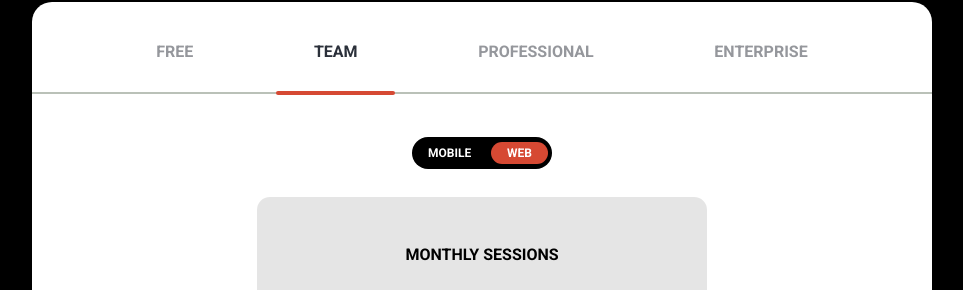
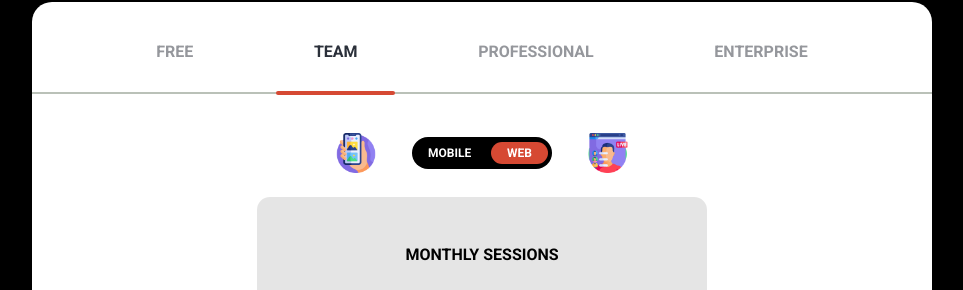
Before and after one commit to j-machuca/cost-estimator, a plain HTML site: page index.html in a window 1280 px wide. Shown: the part 119-409 px from the top of the page, without its empty margins (158-1121 px from the left). Drawn offline with Linux system fonts and the light colour scheme; the site is published under a folder, as on GitHub Pages, so addresses that start at the root find nothing.

Commit message:
added assets dir

```diff
--- a/index.html
+++ b/index.html
@@ -28,12 +28,12 @@
             <div class="line"></div>
             <!-- Toggle Web/Mobile -->
             <div class="toggle-wrapper">
-                <img src="/images/icon1.png" alt="" />
+                <img src="assets/images/icon1.png" alt="" />
                 <div class="toggle">
                     <span>Mobile</span>
                     <span>Web</span>
                 </div>
-                <img src="/images/icon2.png" alt="" />
+                <img src="assets/images/icon2.png" alt="" />
             </div>
             <!-- End Toggle Web/Mobile -->
             <!-- Session Card -->
```
Also changed, not shown: assets/images/icon1.png (renamed from images/icon1.png), assets/images/icon2.png (renamed from images/icon2.png).
